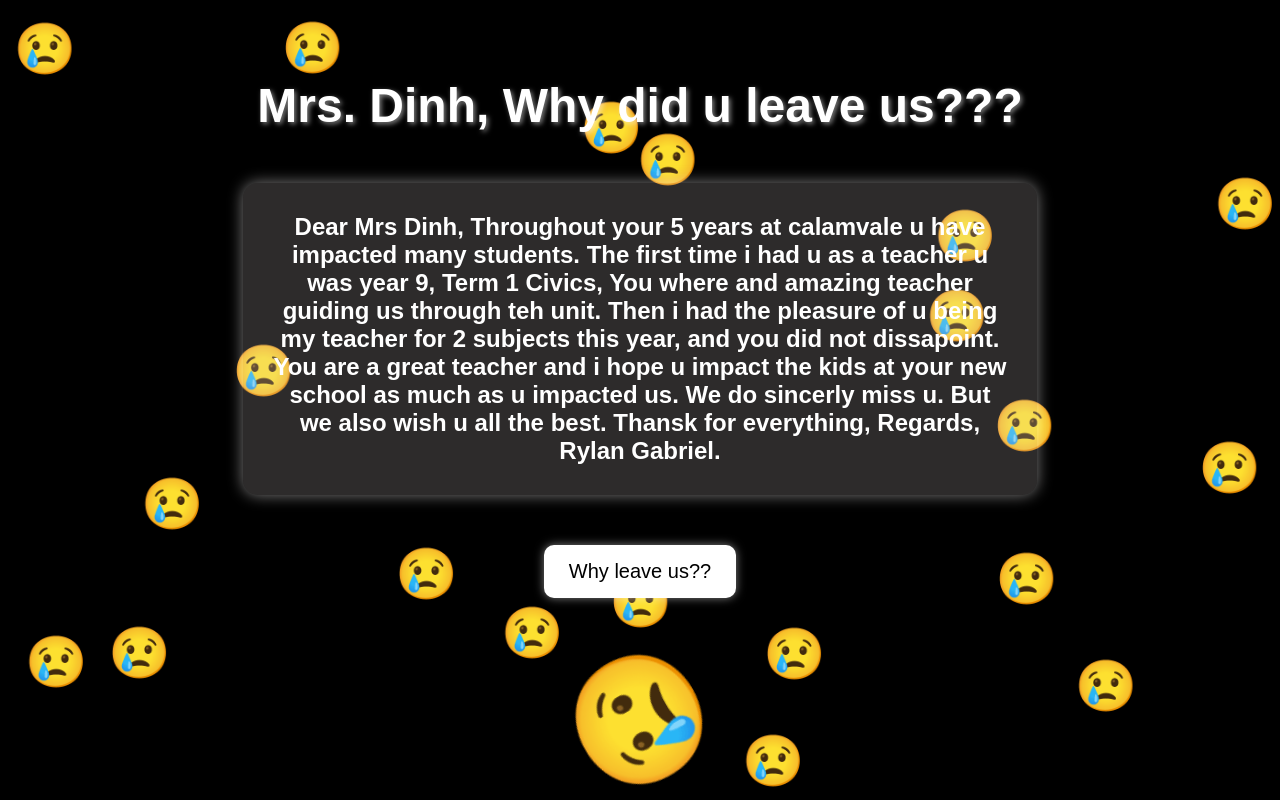
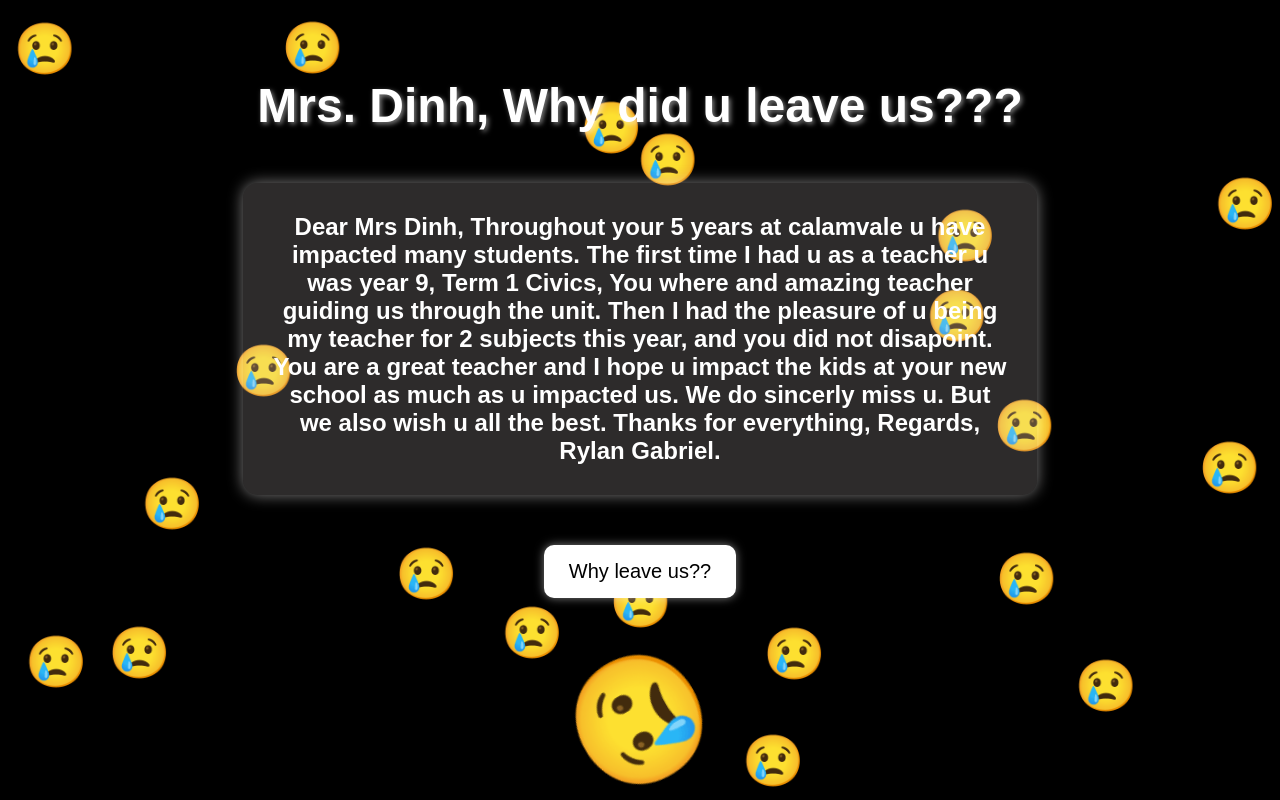
Before and after one commit to bleulegs/dinh, a plain HTML site: page docs/index.html in a window 1280 px wide. Shown: the top 800 px of the page. Drawn offline with Linux system fonts and the light colour scheme.

Commit message:
Update index.html

```diff
--- a/docs/index.html
+++ b/docs/index.html
@@ -75,7 +75,7 @@
     </audio>
     <div class="emoji-bg"></div>
     <h1>Mrs. Dinh, Why did u leave us???</h1>
-    <div class="message-box">Dear Mrs Dinh, Throughout your 5 years at calamvale u have impacted many students. The first time i had u as a teacher u was year 9, Term 1 Civics, You where and amazing teacher guiding us through teh unit. Then i had the pleasure of u being my teacher for 2 subjects this year, and you did not dissapoint. You are a great teacher and i hope u impact the kids at your new school as much as u impacted us. We do sincerly miss u. But we also wish u all the best. Thansk for everything, Regards, Rylan Gabriel.</div>
+    <div class="message-box">Dear Mrs Dinh, Throughout your 5 years at calamvale u have impacted many students. The first time I had u as a teacher u was year 9, Term 1 Civics, You where and amazing teacher guiding us through the unit. Then I had the pleasure of u being my teacher for 2 subjects this year, and you did not disapoint. You are a great teacher and I hope u impact the kids at your new school as much as u impacted us. We do sincerly miss u. But we also wish u all the best. Thanks for everything, Regards, Rylan Gabriel.</div>
     <button class="sound-button" onclick="playRandomSound()">Why leave us??</button>
     <div class="spinning-emoji">😢</div>
     <div class="spinning-emoji">😭</div>
```
